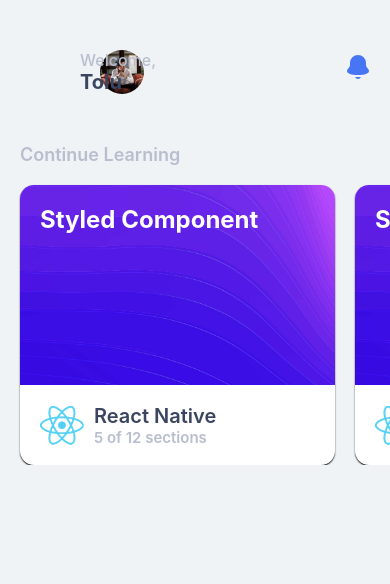
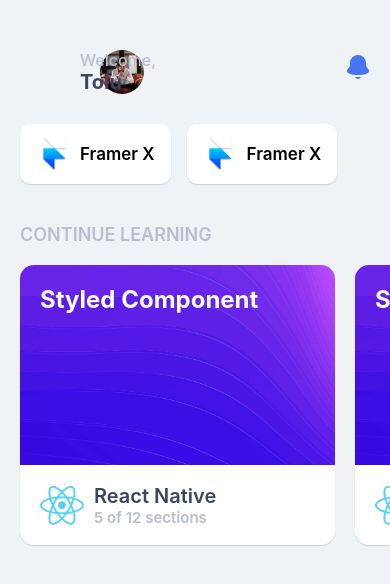
Before and after one commit to tosebikan/tutorer, a React Native app: screen / in a window 390 px wide. Shown: the top 584 px of the page. Built offline with nearby package versions, Linux system fonts and the light colour scheme.

Commit message:
add logo section

```diff
--- a/App.js
+++ b/App.js
@@ -11,6 +11,7 @@
 import Card from "./components/Card";
 import * as Icon from "@expo/vector-icons";
 import { NotificationIcon } from "./components/Icons";
+import Logo from "./components/Logo";
 
 export default function App() {
   return (
@@ -28,8 +29,24 @@
             style={{ position: "absolute", right: 20, top: 5 }}
           />
         </View>
+        <ScrollView
+          style={{
+            paddingHorizontal: 20,
+            paddingVertical: 20,
+            paddingLeft: 12,
+            paddingTop: 30
+          }}
+          horizontal
+        >
+          <Logo text="Framer X" logo={require("./assets/logo-framerx.png")} />
+          <Logo text="Framer X" logo={require("./assets/logo-framerx.png")} />
+        </ScrollView>
         <Text style={styles.subtitle}>Continue Learning</Text>
-        <ScrollView horizontal showsHorizontalScrollIndicator={false}>
+        <ScrollView
+          horizontal
+          showsHorizontalScrollIndicator={false}
+          style={{ paddingBottom: 30 }}
+        >
           <Card
             title="Styled Component"
             image={require("./assets/background2.jpg")}
@@ -83,6 +100,7 @@
     fontWeight: "600",
     fontSize: 18,
     marginLeft: 20,
-    marginTop: 50
+    marginTop: 20,
+    textTransform: "uppercase"
   }
 });
--- a/components/Card.js
+++ b/components/Card.js
@@ -33,6 +33,7 @@
       width: 0,
       height: 1
     },
+    shadowOpacity: 0.15,
     shadowRadius: 1.41,
     elevation: 1
   },
--- /dev/null
+++ b/components/Logo.js
@@ -0,0 +1,44 @@
+import React from "react";
+import { View, Image, Text, StyleSheet } from "react-native";
+
+function Logo(props) {
+  return (
+    <View style={styles.container}>
+      <Image source={props.logo} style={styles.logo} resizeMode="contain" />
+      <Text style={styles.text}>{props.text}</Text>
+    </View>
+  );
+}
+
+export default Logo;
+
+const styles = StyleSheet.create({
+  container: {
+    backgroundColor: "#fff",
+    height: 60,
+    flexDirection: "row",
+    alignItems: "center",
+    paddingHorizontal: 16,
+    paddingVertical: 12,
+    borderRadius: 10,
+    shadowColor: "#000",
+    shadowOffset: {
+      width: 0,
+      height: 1
+    },
+    shadowOpacity: 0.15,
+    shadowRadius: 1.41,
+    elevation: 1,
+    marginLeft: 8,
+    marginRight: 8
+  },
+  logo: {
+    width: 36,
+    height: 36
+  },
+  text: {
+    fontWeight: "600",
+    fontSize: 17,
+    marginLeft: 8
+  }
+});
```
